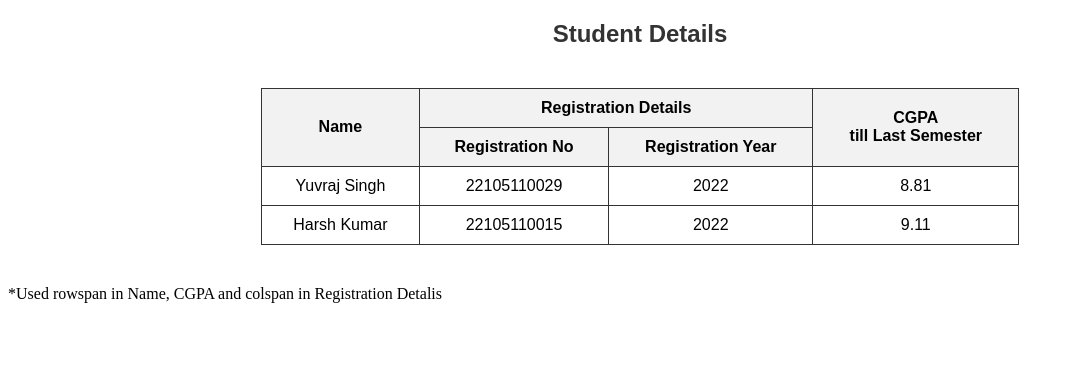
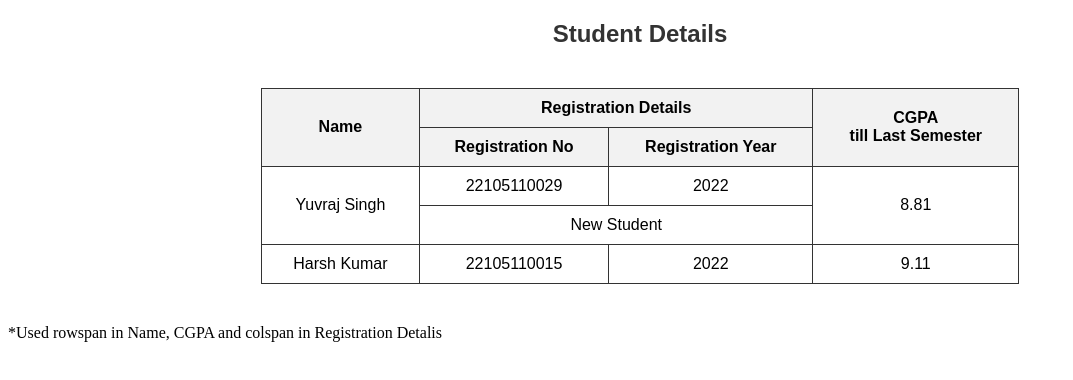
Before and after one commit to YuvrajS01/atplc-task7, a plain HTML site: page index.html in a window 1280 px wide. Shown: the whole page, without its empty margins (0-1073 px from the left). Drawn offline with Linux system fonts and the light colour scheme.

Commit message:
added rowspan and colspan

```diff
--- a/index.html
+++ b/index.html
@@ -39,10 +39,13 @@
       <th>Registration Year</th>
     </tr>
     <tr>
-      <td>Yuvraj Singh</td>
+      <td rowspan="2">Yuvraj Singh</td>
       <td>22105110029</td>
       <td>2022</td>
-      <td>8.81</td>
+      <td rowspan="2">8.81</td>
+    </tr>
+    <tr>
+        <td colspan="2">New Student</td>
     </tr>
     <tr>
       <td>Harsh Kumar</td>
```
